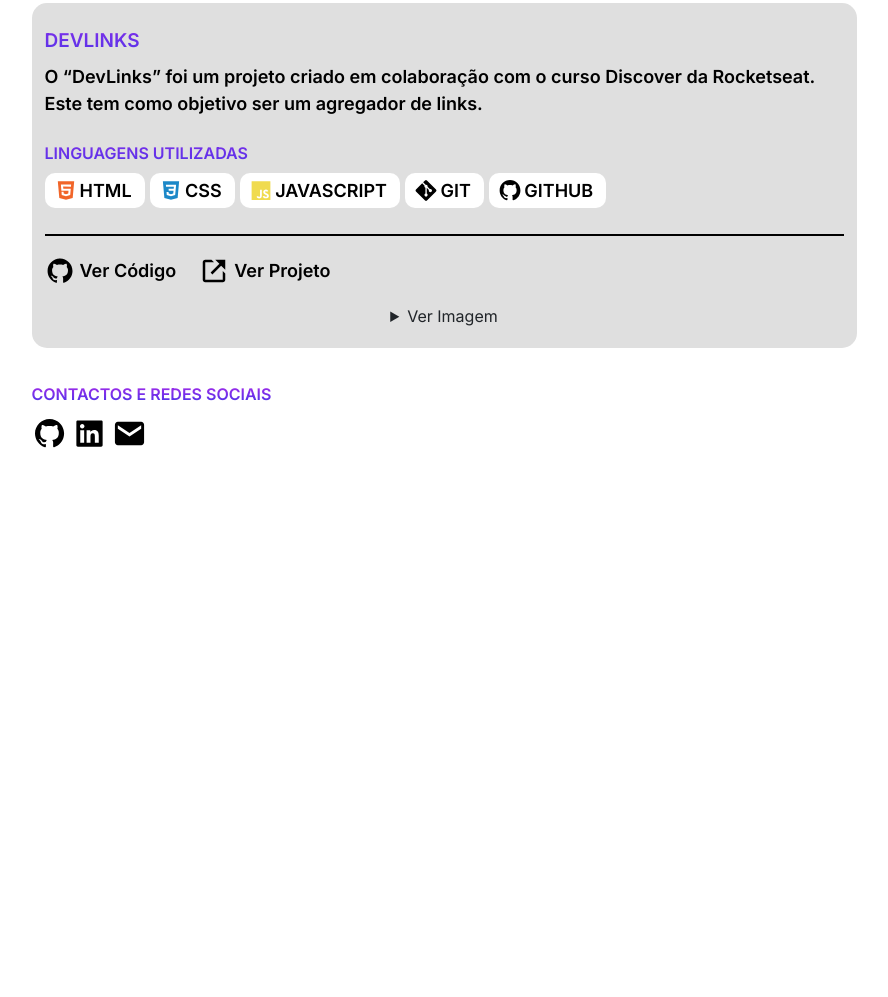
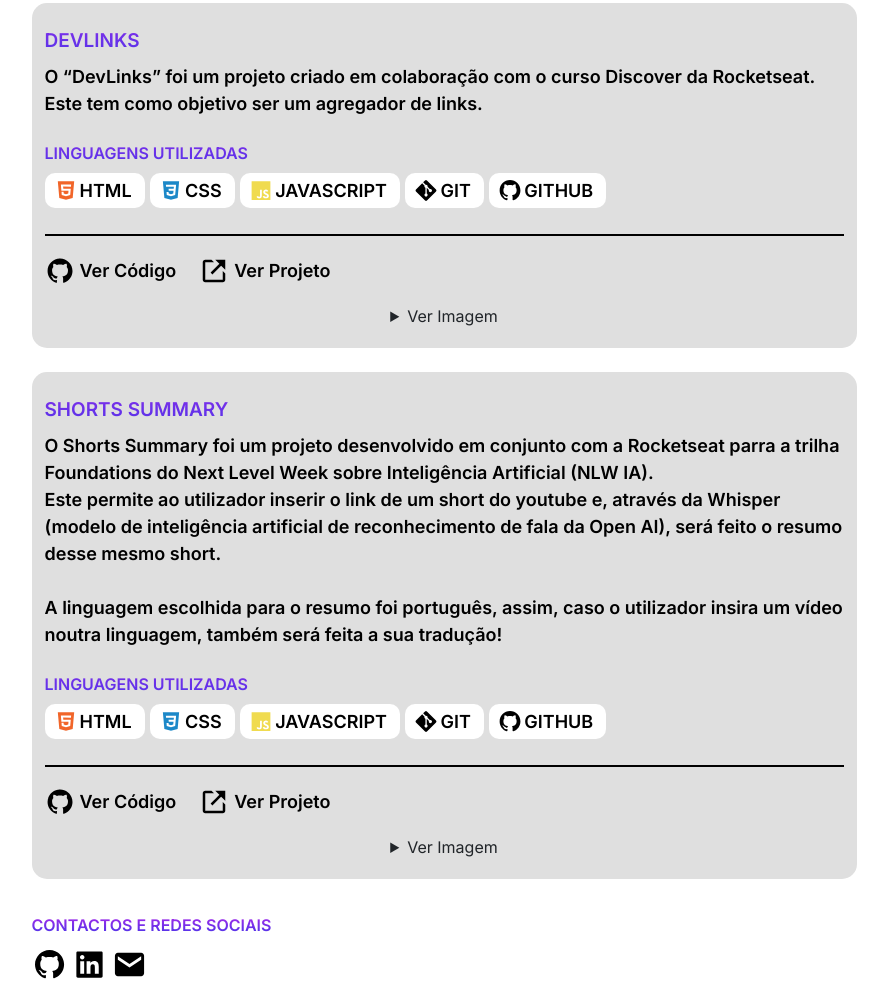
Before and after one commit to AndreCampoos/MyPortfolio, a plain HTML site: page index.html in a window 1280 px wide. Shown: the part 981-1978 px from the top of the page, without its empty margins (196-1084 px from the left). Before the commit the page ends 1447 px from the top, so only its background shows below. Drawn offline with nearby package versions, Linux system fonts and the light colour scheme.

Commit message:
fixed links

```diff
--- a/index.html
+++ b/index.html
@@ -132,13 +132,13 @@
             <div class="horizontal-line"></div>
             <div class="project-options d-flex">
                 <div class="option-details">
-                    <a href="" target="_blank">
+                    <a href="https://github.com/AndreCampoos/links-project" target="_blank">
                         <img src="assets/github.svg" alt="">
                         <p>Ver Código</p>
                     </a>
                 </div>
                 <div class="option-details">
-                    <a href="" target="_blank">
+                    <a href="https://andrecampoos.github.io/links-project/" target="_blank">
                         <img src="assets/link_projeto.svg" alt="">
                         <p>Ver Projeto</p>
                     </a>
@@ -147,6 +147,59 @@
             <details>
                 <summary>Ver Imagem</summary>
                 <img src="assets/devlinks.svg" alt="">
+            </details>
+        </div>
+
+        <div class="col-12 project-details mt-4">
+            <h5>SHORTS SUMMARY</h5>
+            <p>O Shorts Summary foi um projeto desenvolvido em conjunto com  a Rocketseat parra a trilha Foundations do Next Level Week sobre Inteligência Artificial (NLW IA). <br> Este permite ao utilizador inserir o link de um short do youtube e, através da Whisper (modelo de inteligência artificial de reconhecimento de fala da Open AI), será feito o resumo desse mesmo short.<br><br>A linguagem escolhida para o resumo foi português, assim, caso o utilizador insira um vídeo noutra linguagem, também será feita a sua tradução!</p>
+            <h5>LINGUAGENS UTILIZADAS</h5>
+            <div class="languages-container">
+                <div class="languagens">
+                    <div class="language-details">
+                        <img src="assets/html.svg" alt="HTML Logo">
+                        <p>HTML</p>
+                    </div>
+
+                    <div class="language-details">
+                        <img src="assets/css.svg" alt="HTML Logo">
+                        <p>CSS</p>
+                    </div>
+
+                    <div class="language-details">
+                        <img src="assets/javascript.svg" alt="HTML Logo">
+                        <p>JAVASCRIPT</p>
+                    </div>
+
+                    <div class="language-details">
+                        <img src="assets/git.svg" alt="HTML Logo">
+                        <p>GIT</p>
+                    </div>
+
+                    <div class="language-details">
+                        <img src="assets/github.svg" alt="HTML Logo">
+                        <p>GITHUB</p>
+                    </div>
+                </div>
+            </div>
+            <div class="horizontal-line"></div>
+            <div class="project-options d-flex">
+                <div class="option-details">
+                    <a href="https://github.com/AndreCampoos/NLWIA" target="_blank">
+                        <img src="assets/github.svg" alt="">
+                        <p>Ver Código</p>
+                    </a>
+                </div>
+                <div class="option-details">
+                    <a href="andrecampos.netlify.app" target="_blank">
+                        <img src="assets/link_projeto.svg" alt="">
+                        <p>Ver Projeto</p>
+                    </a>
+                </div>
+            </div>
+            <details>
+                <summary>Ver Imagem</summary>
+                <img src="assets/shortssummary.svg" alt="">
             </details>
         </div>
     </div>
--- a/styles/main.css
+++ b/styles/main.css
@@ -154,6 +154,8 @@ details{
 
 details img{
     margin-top: 10px;
+    border-radius: 0 0 15px 15px;
+    width: 90%;
 }
 
 .contacts-icons img{
@@ -171,10 +173,6 @@ details img{
     .about-me p, .projects, .horizontal-line{
         margin-left: 15px;
         margin-right: 15px;
-    }
-
-    details img{
-        width: 90%;
     }
 }
 
```
Also changed, not shown: assets/shortssummary.svg (added).
